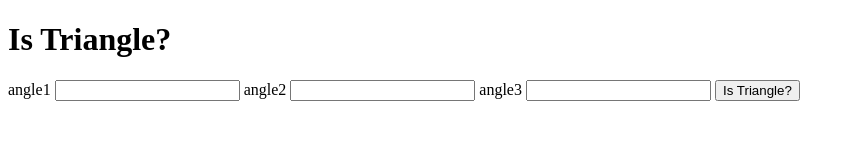
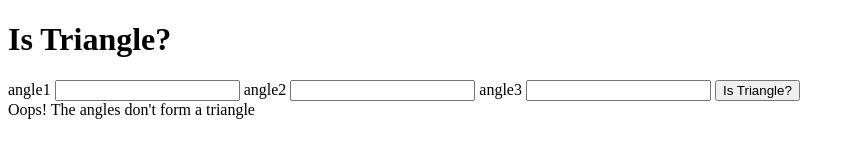
Before and after one commit to Gautam2305/mark-12-is-triangle, a plain HTML site: page isTriangle.html in a window 1280 px wide. Both pictures are taken after a click on the button "Is Triangle?". Shown: the whole page, without its empty margins (0-855 px from the left). Drawn offline with Linux system fonts and the light colour scheme.

Commit message:
update: isTriangel.js

```diff
--- a/isTriangle.js
+++ b/isTriangle.js
@@ -0,0 +1,22 @@
+var inputs= document.querySelectorAll(".angle-input");
+var isTriangleBtn =document.querySelector("#is-triangle-btn");
+var outputEl= document.querySelector("#output");
+
+function calculateSumOfAngles(angle1, angle2, angle3){
+    var sumOfAngles = angle1 + angle2 + angle3
+    return sumOfAngles;
+}
+function isTriangle(){
+    var sumOfAngles = calculateSumOfAngles(Number(inputs[0].value), Number(inputs[1].value),Number(inputs[2].value))
+
+    if (sumOfAngles === 180){
+
+        outputEl.innerText="Yay!The angles form a triangle";
+    }else{
+
+        outputEl.innerText="Oops! The angles don't form a triangle";
+    }
+}
+
+
+isTriangleBtn.addEventListener("click", isTriangle);
```
Also changed, not shown: isTriangle.html (+4 -1 lines).
